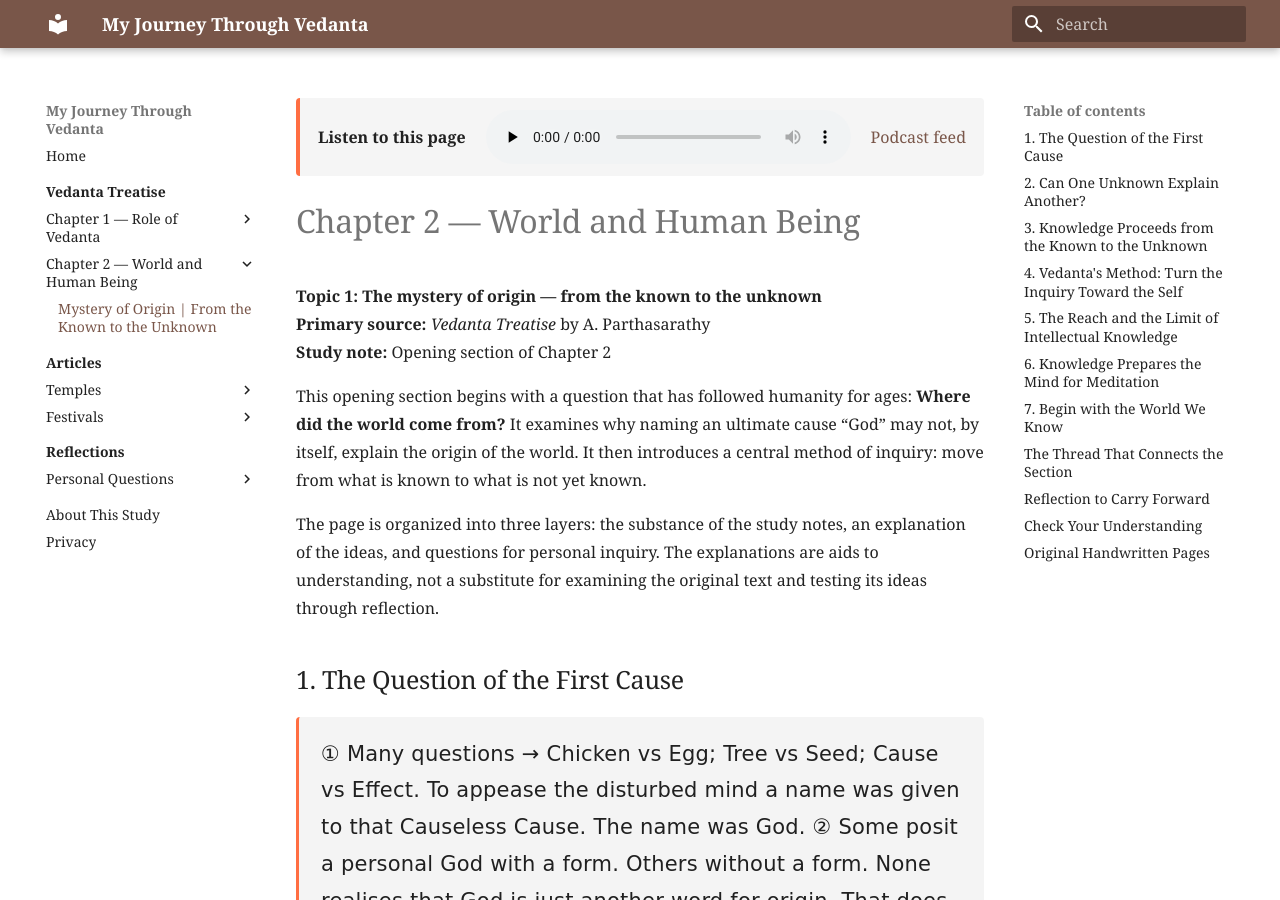
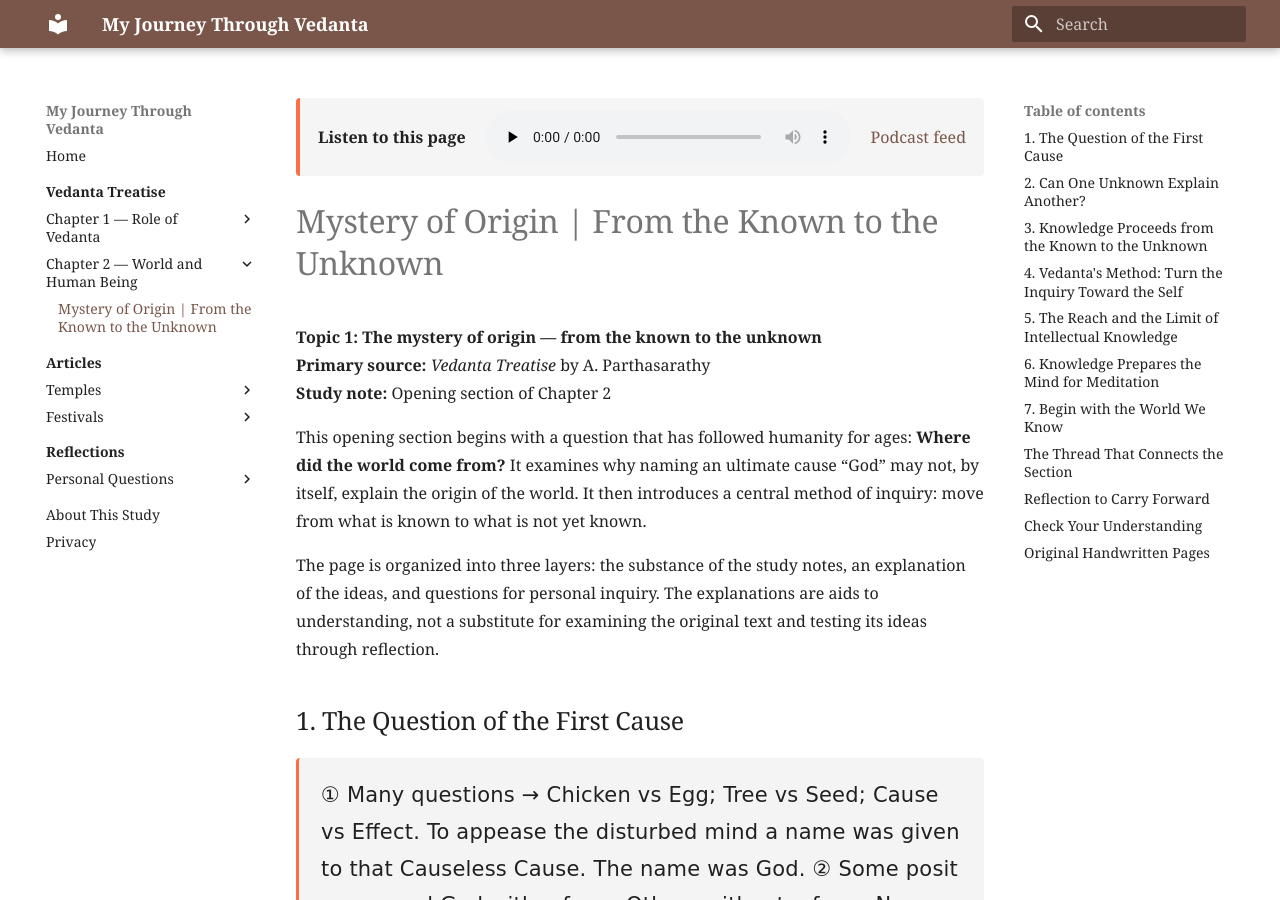
Before and after one commit to pavanturlapati/my-journey-through-vedanta, an MkDocs documentation site: the page built from docs/chapter-02/01-known-to-unknown.md, in a window 1280 px wide and 900 px high. Built offline with MkDocs 1.6.1 and Material for MkDocs 9.7.7, drawn with Linux system fonts in a browser that asks for light colours; comment, search, counter and statistics services are not loaded.

Commit message:
Match Chapter 2 page title to nav

```diff
--- a/docs/chapter-02/01-known-to-unknown.md
+++ b/docs/chapter-02/01-known-to-unknown.md
@@ -2,7 +2,7 @@
 description: "Chapter 2 of Vedanta Treatise explores the origin of the world, the limits of conceptual knowledge, and Vedanta's journey from the known to the Self."
 ---
 
-# Chapter 2 — World and Human Being
+# Mystery of Origin | From the Known to the Unknown
 
 **Topic 1: The mystery of origin — from the known to the unknown**
 **Primary source:** *Vedanta Treatise* by A. Parthasarathy
```
